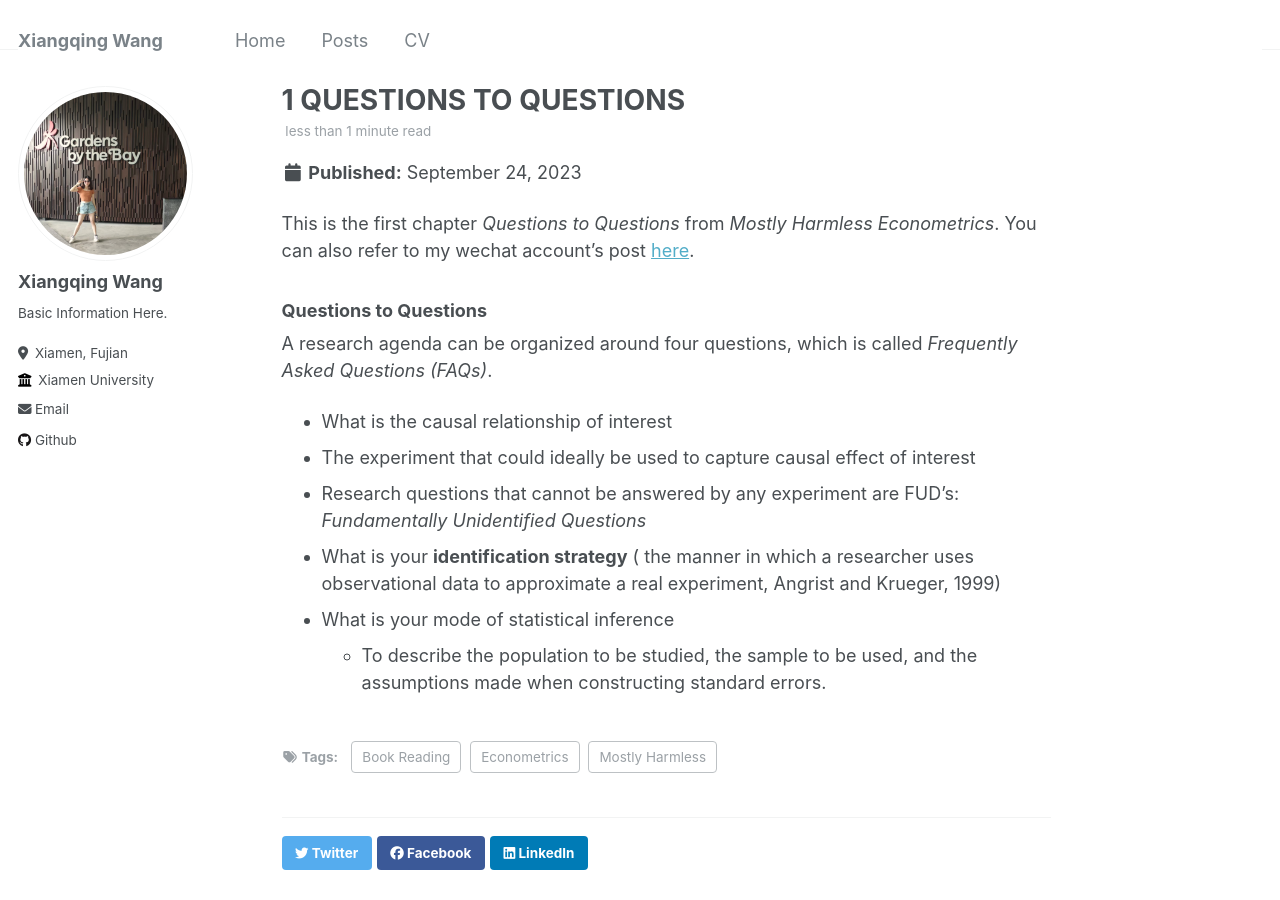
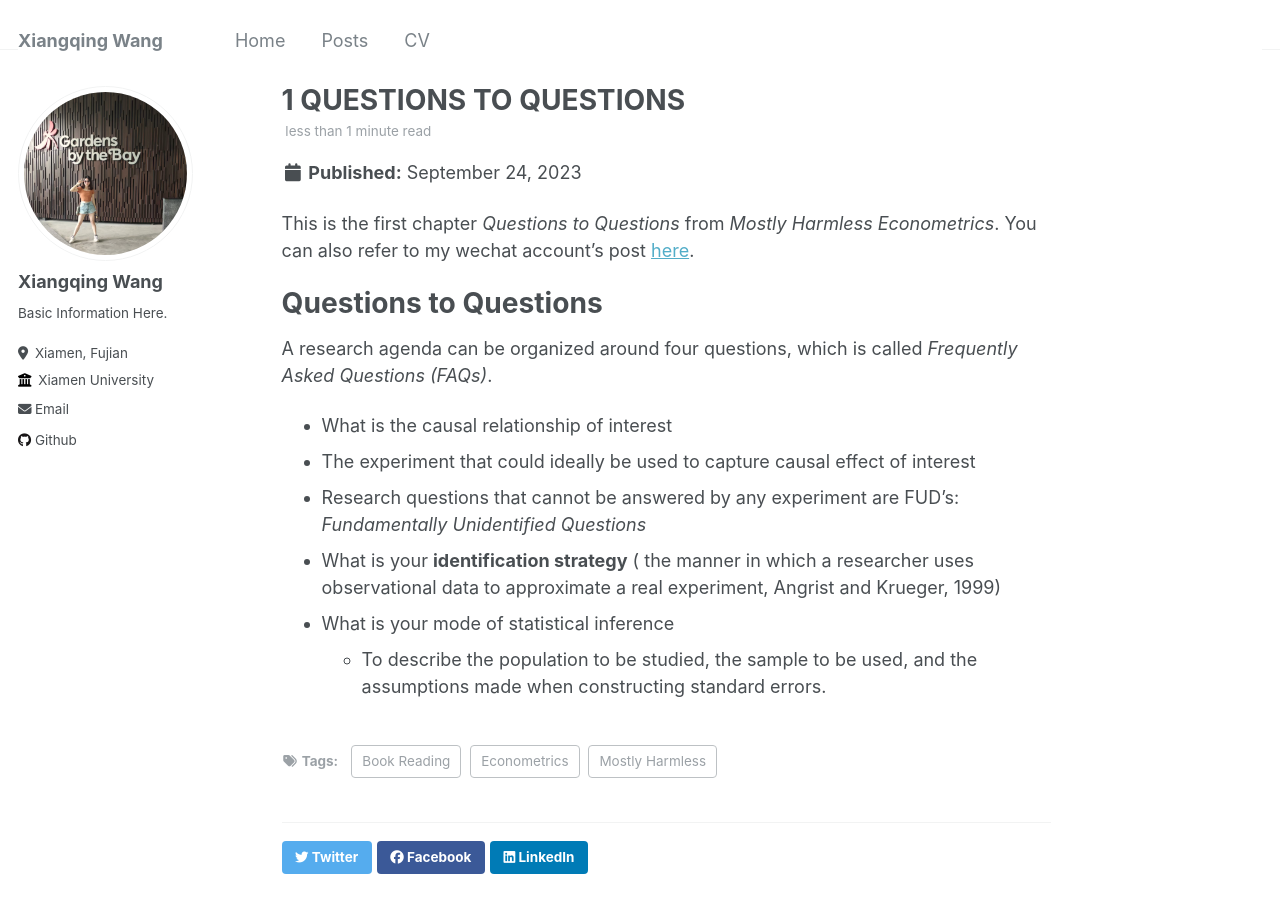
Before and after one commit to leahxqing/leahxqing.github.io, a Jekyll site: the page built from _posts/2023-09-24-hameless_1.md, in a window 1280 px wide and 900 px high. Built offline with Jekyll 4.4.1, drawn with Linux system fonts in a browser that asks for light colours.

```diff
--- a/_posts/2023-09-24-hameless_1.md
+++ b/_posts/2023-09-24-hameless_1.md
@@ -11,7 +11,7 @@ tags:
 This is the first chapter *Questions to Questions* from *Mostly Harmless Econometrics*. You can also refer to my wechat account's post [here](https://mp.weixin.qq.com/s/ntU-3PRQWR4LuT98777-ig).
 
 
-### Questions to Questions
+# Questions to Questions
 
 A research agenda can be organized around four questions, which is called *Frequently Asked Questions (FAQs)*.
 - What is the causal relationship of interest
```
